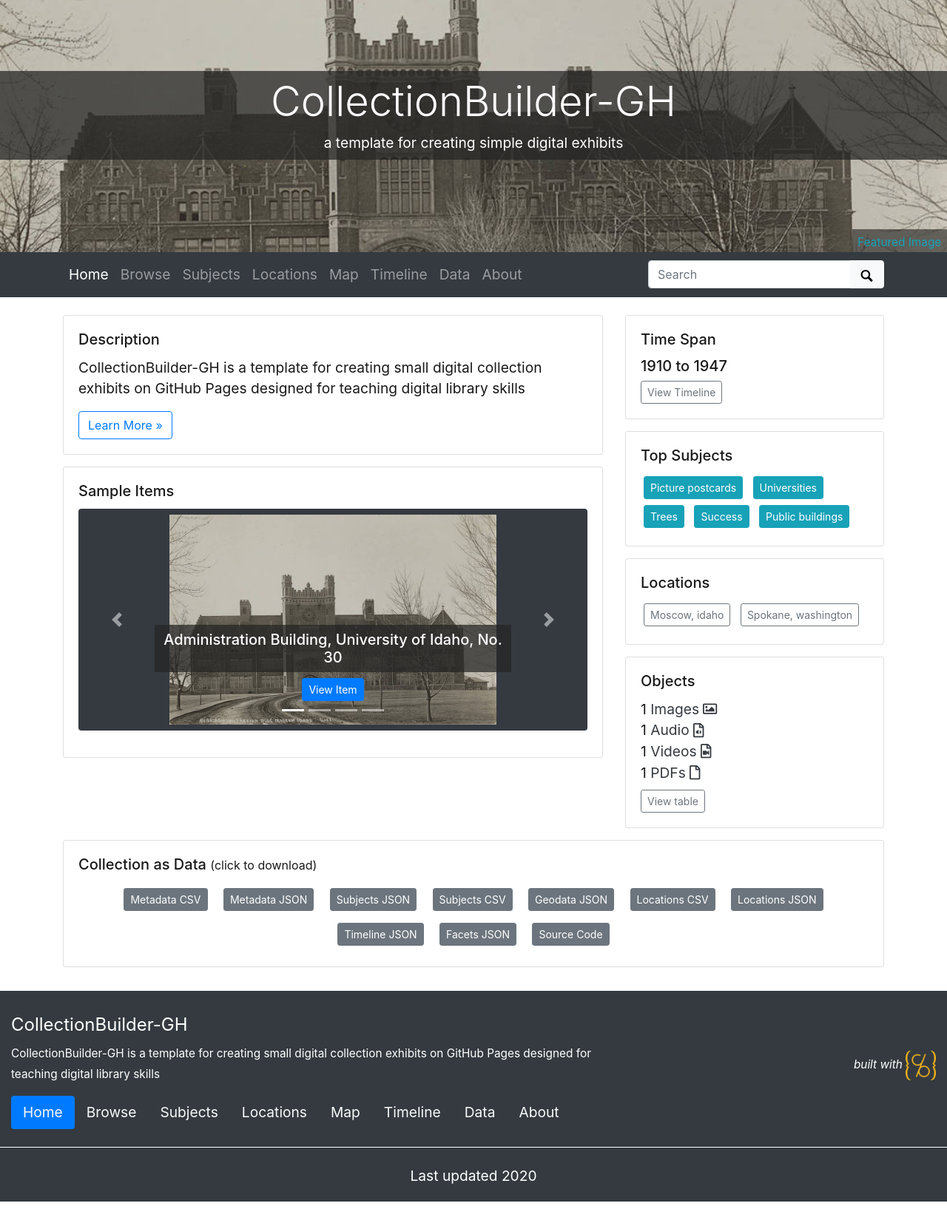
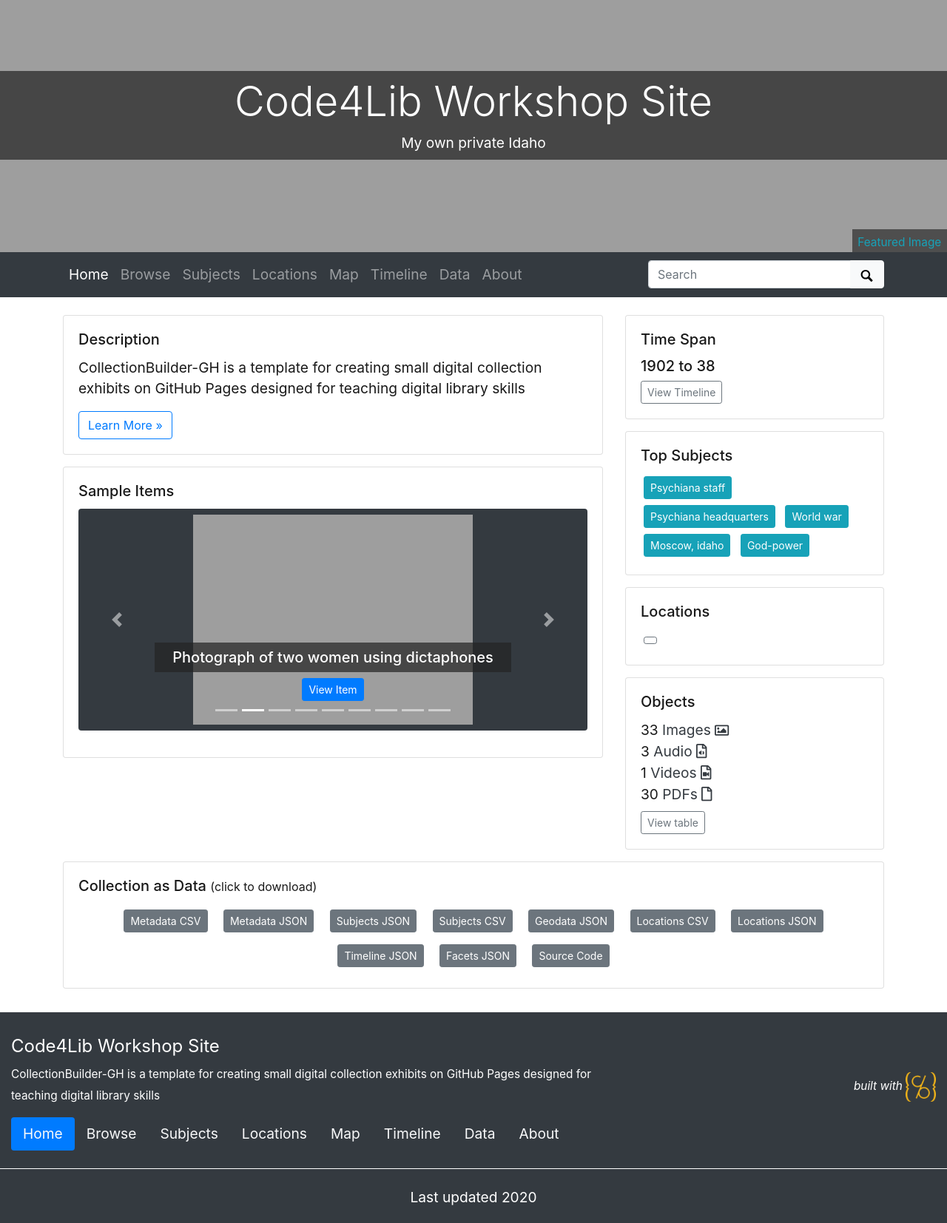
Before and after one commit to tomkeays/collectionbuilder-code4lib, a Jekyll site: the page built from index.md, in a window 1280 px wide. Shown: the whole page at 74% size. Built offline with Jekyll 4.4.1, drawn with Linux system fonts in a browser that asks for light colours; before the commit the page ends 1625 px from its top, so only the background shows below that.

Commit message:
_config.yml: update variables and link to csv file

```diff
--- a/_config.yml
+++ b/_config.yml
@@ -8,30 +8,30 @@
 # URL VARIABLES
 #
 # url is your gh-pages base, following the pattern: username.github.io
-url: https://collectionbuilder.github.io
+url: https://projects.tomkeays.com
 # baseurl is your github repository's name prefixed with a /
-baseurl: /collectionbuilder-gh
+baseurl: /collectionbuilder-code4lib
 # location of code, the full url to your github repository
-source-code: https://github.com/CollectionBuilder/collectionbuilder-gh
+source-code: https://github.com/tomkeays/collectionbuilder-code4lib
 
 ##########
 # SITE SETTINGS
 #
 # title of site appears in banner
-title: CollectionBuilder-GH
+title: Code4Lib Workshop Site
 # tagline, a short phrase that will appear throughout the site in the top banner
-tagline: a template for creating simple digital exhibits
+tagline: My own private Idaho
 # description appears in meta tags and other locations
 # this description might appear in search result lists, keep around 160 characters max
 description: "CollectionBuilder-GH is a template for creating small digital collection exhibits on GitHub Pages designed for teaching digital library skills"
 # creator of the digital collection, to appear in meta tags; we typically use our GitHub usernames but feel free to just use your name
-author: CollectionBuilder
+author: tomkeays
 
 ##########
 # COLLECTION SETTINGS
 #
 # choose metadata: this is the name of the csv file in your _data directory that describes the objects in your collection
-metadata: demo-metadata
+metadata: psychiana_code4lib
 
 ##########
 # GOOGLE SERVICES [optional!]
```
